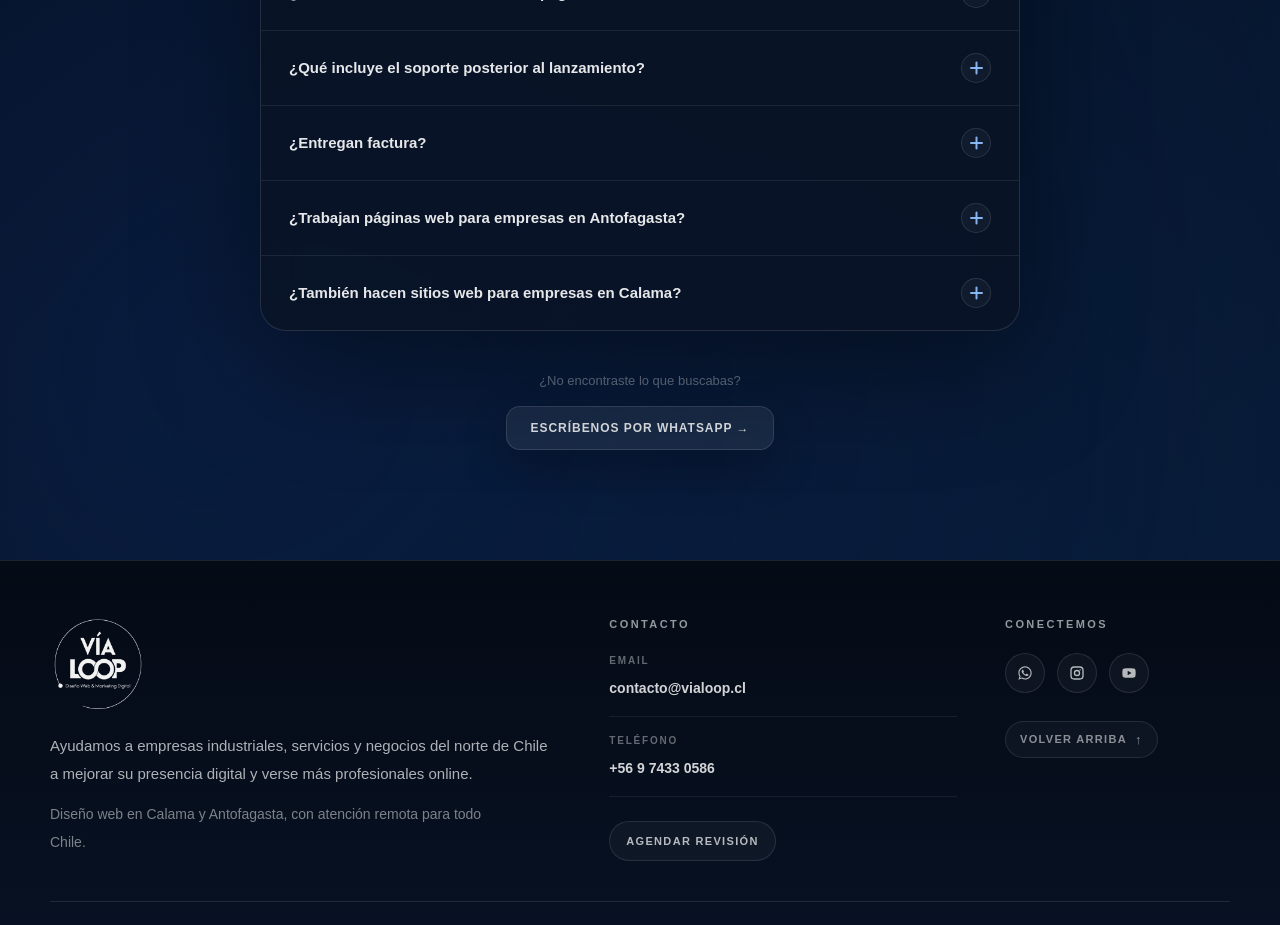
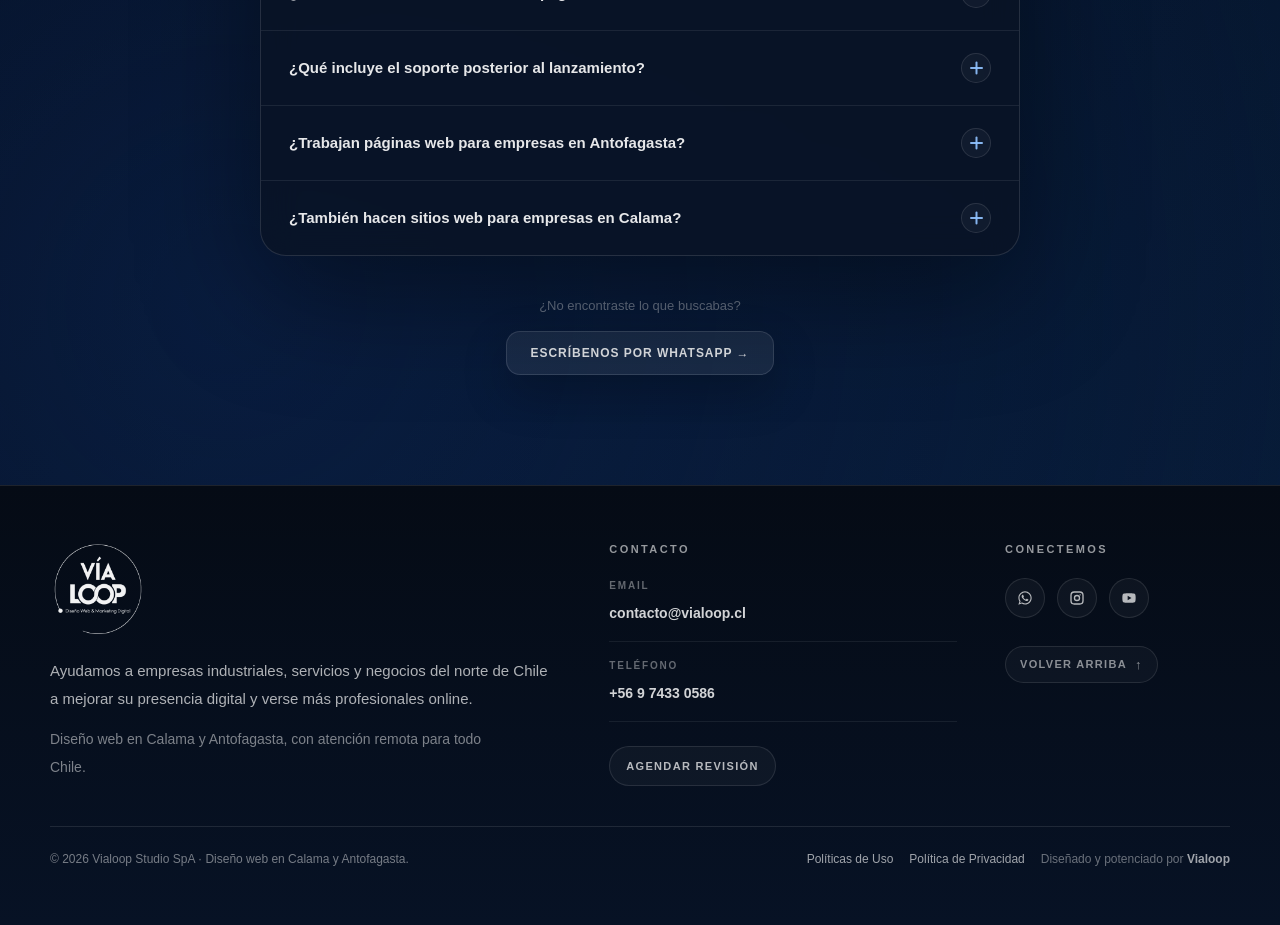
Before and after one commit to robertomanzomorales-beep/vialoop-next-app, a Next.js app: page /faq in a window 1280 px wide. Shown: the part 1120-2045 px from the top of the page. Built offline with nearby package versions, Linux system fonts and the light colour scheme.

Commit message:
Elimina pregunta sobre factura de las FAQ

```diff
--- a/app/faq/page.tsx
+++ b/app/faq/page.tsx
@@ -45,10 +45,6 @@ const faqs = [
     question: "¿Qué incluye el soporte posterior al lanzamiento?",
     answer:
       "Incluye un mes de garantía para ajustes técnicos menores posteriores al lanzamiento. Cambios de contenido o nuevas secciones se cotizan aparte.",
-  },
-  {
-    question: "¿Entregan factura?",
-    answer: "Sí. Emitimos factura electrónica por los servicios contratados.",
   },
   {
     question: "¿Trabajan páginas web para empresas en Antofagasta?",
@@ -150,7 +146,7 @@ export default function FAQPage() {
             .faq-card[open] .faq-icon {
               transform: rotate(180deg);
               border-color: rgba(47, 128, 255, 0.48);
-              background: rgba(47, 128, 255, 0.16);
+              background: rgba(47, 128,255, 0.16);
               color: #ffffff;
             }
 
```
